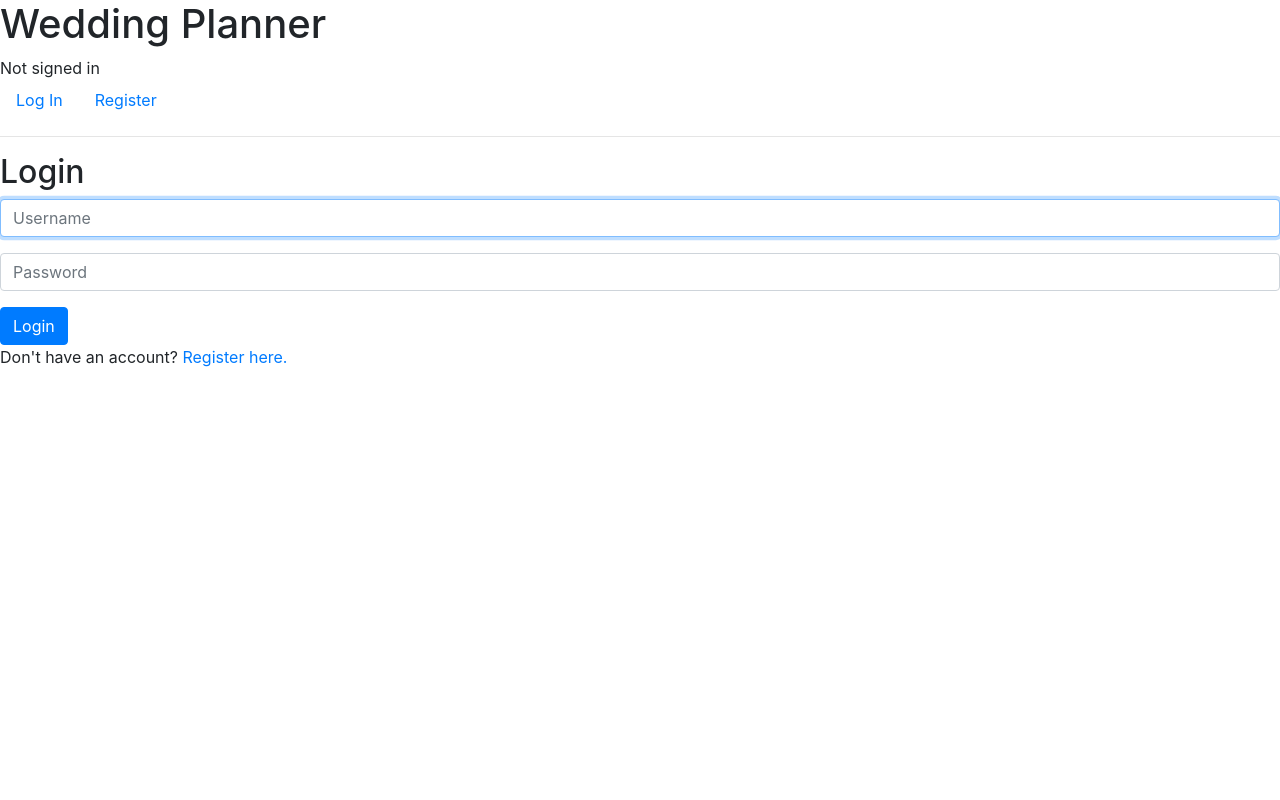
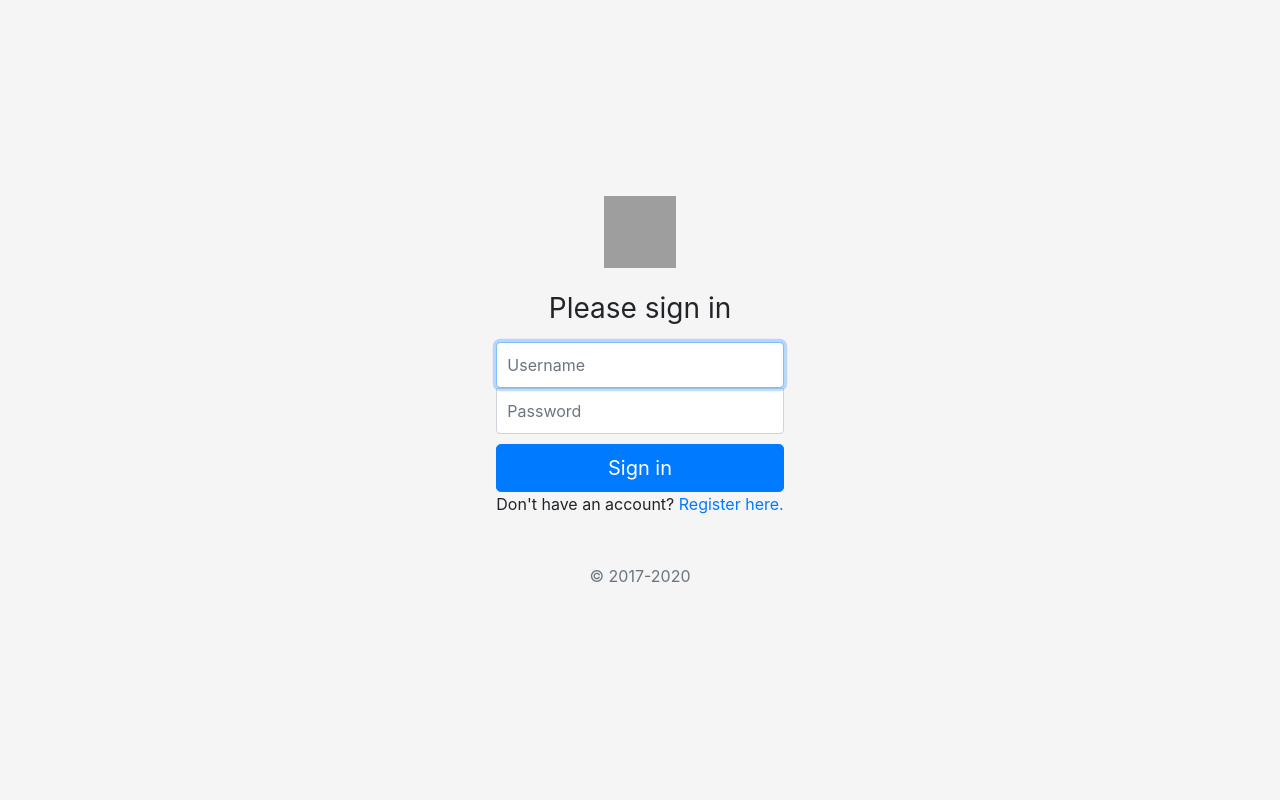
Before and after one commit to achrefabdennebi/wedding-planner, a Django app: page /login in a window 1280 px wide. Run offline with Django 3.2, Linux system fonts and the light colour scheme; some libraries are stand-ins or nearby versions; grey boxes are pictures that could not be loaded.

Commit message:
feat: add login page styles

```diff
--- a/wedding/static/wedding/styles.css
+++ b/wedding/static/wedding/styles.css
@@ -0,0 +1,52 @@
+/*----------------------LOGIN-----------------------*/
+html, body {
+    height: 100%;
+}
+
+.login {
+  display: -ms-flexbox;
+  display: -webkit-box;
+  display: flex;
+  -ms-flex-align: center;
+  -ms-flex-pack: center;
+  -webkit-box-align: center;
+  align-items: center;
+  -webkit-box-pack: center;
+  justify-content: center;
+  padding-top: 40px;
+  padding-bottom: 40px;
+  background-color: #f5f5f5;
+  height: 100%;
+}
+
+.form-signin {
+  width: 100%;
+  max-width: 330px;
+  padding: 15px;
+  margin: 0 auto;
+}
+.form-signin .checkbox {
+  font-weight: 400;
+}
+.form-signin .form-control {
+  position: relative;
+  box-sizing: border-box;
+  height: auto;
+  padding: 10px;
+  font-size: 16px;
+}
+.form-signin .form-control:focus {
+  z-index: 2;
+}
+.form-signin input[type="email"] {
+  margin-bottom: -1px;
+  border-bottom-right-radius: 0;
+  border-bottom-left-radius: 0;
+}
+.form-signin input[type="password"] {
+  margin-bottom: 10px;
+  border-top-left-radius: 0;
+  border-top-right-radius: 0;
+}
+
+/*-----------------------------------------------*/
--- a/wedding/templates/wedding/index.html
+++ b/wedding/templates/wedding/index.html
@@ -2,5 +2,5 @@
 {% extends "wedding/layout.html" %}
 
 {% block body %}
-    <h1>Hello App</h1>
+    <h1>Hello wedding planner</h1>
 {% endblock %}
--- a/wedding/templates/wedding/login.html
+++ b/wedding/templates/wedding/login.html
@@ -1,24 +1,40 @@
-{% extends "wedding/layout.html" %}
+{% load static %}
 
-{% block body %}
+<!DOCTYPE html>
+<html lang="en">
+    <head>
+        <title>{% block title %}Wedding Login {% endblock %}</title>
+        <link rel="stylesheet" href="https://stackpath.bootstrapcdn.com/bootstrap/4.4.1/css/bootstrap.min.css" integrity="sha384-Vkoo8x4CGsO3+Hhxv8T/Q5PaXtkKtu6ug5TOeNV6gBiFeWPGFN9MuhOf23Q9Ifjh" crossorigin="anonymous">
+        <script src="https://kit.fontawesome.com/e3f73924c9.js" crossorigin="anonymous"></script>
+        <link href="{% static 'wedding/styles.css' %}" rel="stylesheet">
+    </head>
+    <body>
+        <div class="login">
+            <div class="text-center">
+                {% block body %}
+                <form class="form-signin" action="{% url 'login' %}" method="post">
+                    {% csrf_token %}
+                    <img class="mb-4" src="https://getbootstrap.com/docs/4.0/assets/brand/bootstrap-solid.svg" alt="" width="72" height="72">
+                    <h1 class="h3 mb-3 font-weight-normal">Please sign in</h1>
 
-    <h2>Login</h2>
+                    <label for="inputUsername" class="sr-only">Username</label>
+                    <input autofocus  id="inputUsername" class="form-control" type="text" name="username" placeholder="Username" required />
 
-    {% if message %}
-        <div>{{ message }}</div>
-    {% endif %}
+                    <label for="inputPassword" class="sr-only">Password</label>
+                    <input class="form-control" id="inputPassword" type="password" name="password" placeholder="Password">
 
-    <form action="{% url 'login' %}" method="post">
-        {% csrf_token %}
-        <div class="form-group">
-            <input autofocus class="form-control" type="text" name="username" placeholder="Username">
+                    {% if message %}
+                    <div class="alert alert-danger" role="alert">
+                        <div>{{ message }}</div>
+                    </div>
+                    {% endif %}
+
+                    <button class="btn btn-lg btn-primary btn-block" type="submit">Sign in</button>
+                    Don't have an account? <a href="{% url 'register' %}">Register here.</a>
+                    <p class="mt-5 mb-3 text-muted">© 2017-2020</p>
+                </form>
+                {% endblock %}
+            </div>
         </div>
-        <div class="form-group">
-            <input class="form-control" type="password" name="password" placeholder="Password">
-        </div>
-        <input class="btn btn-primary" type="submit" value="Login">
-    </form>
-
-    Don't have an account? <a href="{% url 'register' %}">Register here.</a>
-
-{% endblock %}
+    </body>
+</html>
```
